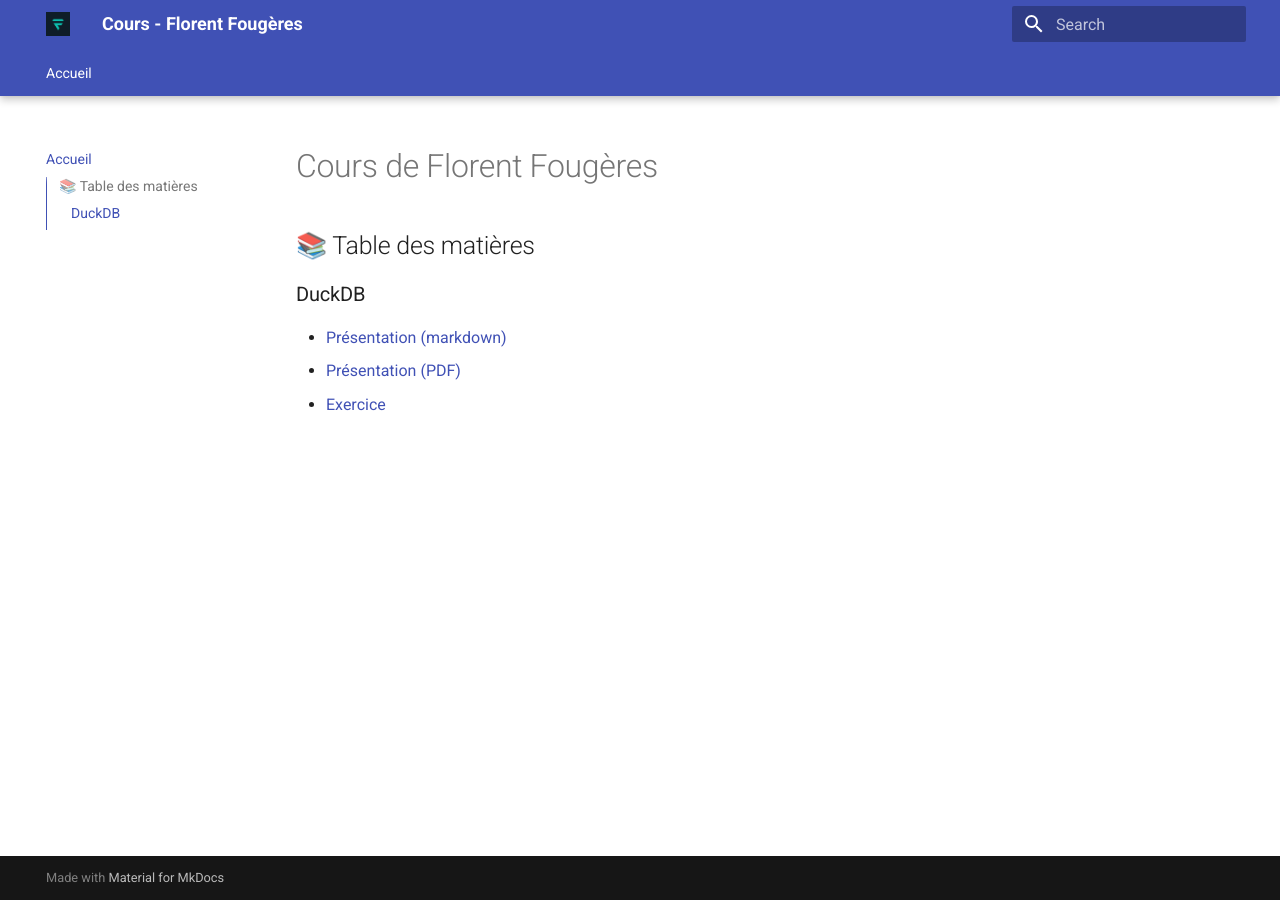
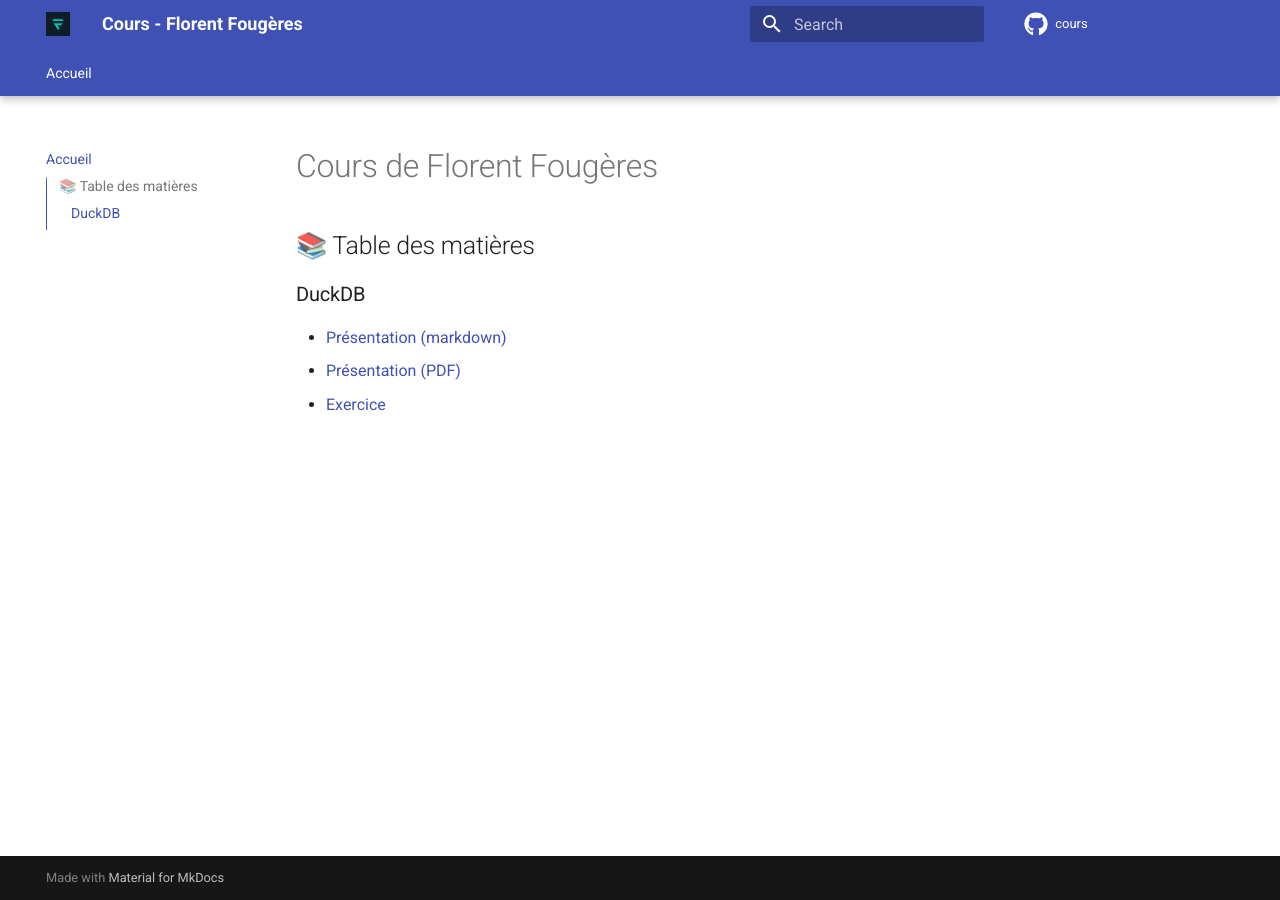
Before and after one commit to florentfougeres/cours, an MkDocs documentation site: the page built from docs/index.md, in a window 1280 px wide. Built offline with MkDocs 1.6.1 and Material for MkDocs 9.7.7, drawn with Linux system fonts in a browser that asks for light colours; comment, search, counter and statistics services are not loaded.

Commit message:
fix mkdocs

```diff
--- a/mkdocs.yml
+++ b/mkdocs.yml
@@ -1,5 +1,8 @@
 site_name: Cours - Florent Fougères
 site_url: https://florentfougeres.github.io/cours/
+repo_name: "cours"
+repo_url: "https://github.com/florentfougeres/cours"
+
 theme:
   name: material
   features:
```
